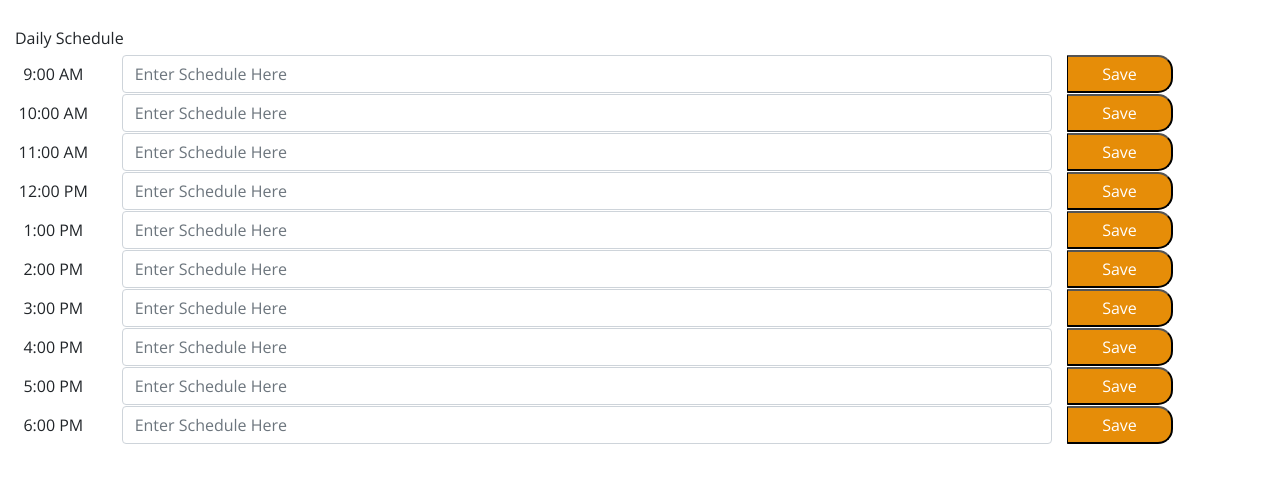
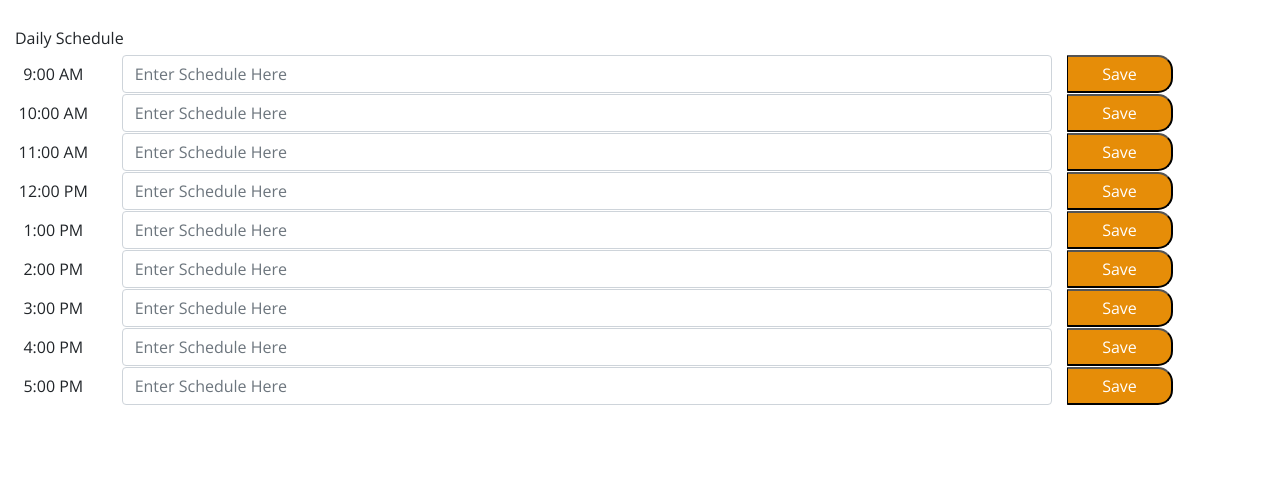
Before and after one commit to DannieDigital/hw-week5, a plain HTML site: page index.html in a window 1280 px wide. Shown: the part 322-800 px from the top of the page. Drawn offline with nearby package versions, Linux system fonts and the light colour scheme.

Commit message:
Homework (v4.0)

```diff
--- a/index.html
+++ b/index.html
@@ -29,60 +29,44 @@
       <p id="currentDay" class="lead"></p>
     </header>
     <!-- Timeblocks go here -->
-      <div class="dailySchedule"></div>
-      <form id="schedule-form" method="POST">
+      <form  method="POST">
           <div class="container-fluid">
-        <label id="dailyScheduleLabel" for="schedule-text">Daily Schedule</label>
+          <label>Daily Schedule</label>
             <div class="row h-100">
               <p class="col-md-1 my-auto time-block">9:00 AM</p>
-        <div class="inputText col-md-9"><input type="text" name="local" class="form-control" id="textarea" placeholder="Enter Schedule Here"></div>
-        <button type="button" id="saveTextBtn" class="saveBtn col-sm-1">Save</button>
+              <div class="inputText col-md-9"><input type="text" name="local" class="form-control" id="textarea"  placeholder="Enter Schedule Here"></div><button type="button" class="saveBtn col-sm-1">Save</button>
             </div>
             <div class="row h-100">
               <p class="col-md-1 my-auto time-block">10:00 AM</p>
-        <div class="inputText col-sm-9"><input type="text" name="local" class="form-control" id="textarea" placeholder="Enter Schedule Here"></div>
-        <button type="button" id="saveTextBtn" class="saveBtn col-sm-1">Save</button>
+              <div class="inputText col-md-9"><input type="text" name="local" class="form-control" id="textarea"  placeholder="Enter Schedule Here"></div><button type="button" class="saveBtn col-sm-1">Save</button>
             </div>
             <div class="row h-100">
               <p class="col-md-1 my-auto time-block">11:00 AM</p>
-        <div class="inputText col-sm-9"><input type="text" name="local" class="form-control" id="textarea" placeholder="Enter Schedule Here"></div>
-        <button type="button" id="saveTextBtn" class="saveBtn col-sm-1">Save</button>
+              <div class="inputText col-md-9"><input type="text" name="local" class="form-control" id="textarea"  placeholder="Enter Schedule Here"></div><button type="button" class="saveBtn col-sm-1">Save</button>
             </div>
             <div class="row h-100">
               <p class="col-md-1 my-auto time-block">12:00 PM</p>
-        <div class="inputText col-sm-9"><input type="text" name="local" class="form-control" id="textarea" placeholder="Enter Schedule Here"></div>
-        <button type="button" id="saveTextBtn" class="saveBtn col-sm-1">Save</button>
+              <div class="inputText col-md-9"><input type="text" name="local" class="form-control" id="textarea"  placeholder="Enter Schedule Here"></div><button type="button" class="saveBtn col-sm-1">Save</button>
             </div>
             <div class="row h-100">
               <p class="col-md-1 my-auto time-block">1:00 PM</p>
-        <div class="inputText col-sm-9"><input type="text" name="local" class="form-control" id="textarea" placeholder="Enter Schedule Here"></div>
-        <button type="button" id="saveTextBtn" class="saveBtn col-sm-1">Save</button>
+              <div class="inputText col-md-9"><input type="text" name="local" class="form-control" id="textarea"  placeholder="Enter Schedule Here"></div><button type="button" class="saveBtn col-sm-1">Save</button>
             </div>
             <div class="row h-100">
               <p class="col-md-1 my-auto time-block">2:00 PM</p>
-        <div class="inputText col-sm-9"><input type="text" name="local" class="form-control" id="textarea" placeholder="Enter Schedule Here"></div>
-        <button type="button" id="saveTextBtn" class="saveBtn col-sm-1">Save</button>
+              <div class="inputText col-md-9"><input type="text" name="local" class="form-control" id="textarea"  placeholder="Enter Schedule Here"></div><button type="button" class="saveBtn col-sm-1">Save</button>
             </div>
             <div class="row h-100">
               <p class="col-md-1 my-auto time-block">3:00 PM</p>
-        <div class="inputText col-sm-9"><input type="text" name="local" class="form-control" id="textarea" placeholder="Enter Schedule Here"></div>
-        <button type="button" id="saveTextBtn" class="saveBtn col-sm-1">Save</button>
+              <div class="inputText col-md-9"><input type="text" name="local" class="form-control" id="textarea"  placeholder="Enter Schedule Here"></div><button type="button" class="saveBtn col-sm-1">Save</button>
             </div>
             <div class="row h-100">
               <p class="col-md-1 my-auto time-block">4:00 PM</p>
-        <div class="inputText col-sm-9"><input type="text" name="local" class="form-control" id="textarea" placeholder="Enter Schedule Here"></div>
-        <button type="button" id="saveTextBtn" class="saveBtn col-sm-1">Save</button>
+              <div class="inputText col-md-9"><input type="text" name="local" class="form-control" id="textarea"  placeholder="Enter Schedule Here"></div><button type="button" class="saveBtn col-sm-1">Save</button>
             </div>
             <div class="row h-100">
               <p class="col-md-1 my-auto time-block">5:00 PM</p>
-        <div class="inputText col-sm-9"><input type="text" name="local" class="form-control" id="textarea" placeholder="Enter Schedule Here"></div>
-        <button type="button" id="saveTextBtn" class="saveBtn col-sm-1">Save</button>
-      </div>
-      <div class="row h-100">
-        <p class="col-md-1 my-auto time-block">6:00 PM</p>
-        <div class="inputText col-sm-9"><input type="text" name="local" class="form-control" id="textarea" placeholder="Enter Schedule Here"></div>
-        <button type="button" id="saveTextBtn" class="saveBtn col-sm-1">Save</button>
-      </div>
+              <div class="inputText col-md-9"><input type="text" name="local" class="form-control" id="textarea"  placeholder="Enter Schedule Here"></div><button type="button" class="saveBtn col-sm-1">Save</button>
             </div>
           </form>
          <br>
--- a/script.js
+++ b/script.js
@@ -10,21 +10,20 @@ var scheduleInput = document.querySelector("#textarea");
 var saveButton = document.querySelector("#saveText");
 var scheduleForm = document.querySelector("schedule-form");
 
+var savedSchedule = [];
+// function to retain input from local storage when page is refresh
+$(document).ready(function(){
+    var scheduleInput = document.querySelector("#textarea");
+    var id = $(this).parent().attr('id');
+    localStorage.getItem(id, scheduleInput);
+    $('input[type="text"]').val(localStorage.getItem("textarea"));
 
-// fuction to retain input from local storage
-$(window).on("load", function (){
-    event.preventDefault();
-    $('textarea').each(function(){
-        var scheduleText = localStorage.getItem(scheduleText, value);
-        if (scheduleText !== null) $('#textarea').val("scheduleText");
-        return textarea;
-    })
-})
+});
 
 
 // fuction to store input to local storage
 
-$('#saveTextBtn').on('click' , function(){
+$('.saveBtn').on('click' , function(){
     event.preventDefault();
     $('input[type="text"]').each(function(){
         var id = $(this).attr('id');
```
Lines whose indentation alone changed are shown as unchanged.
